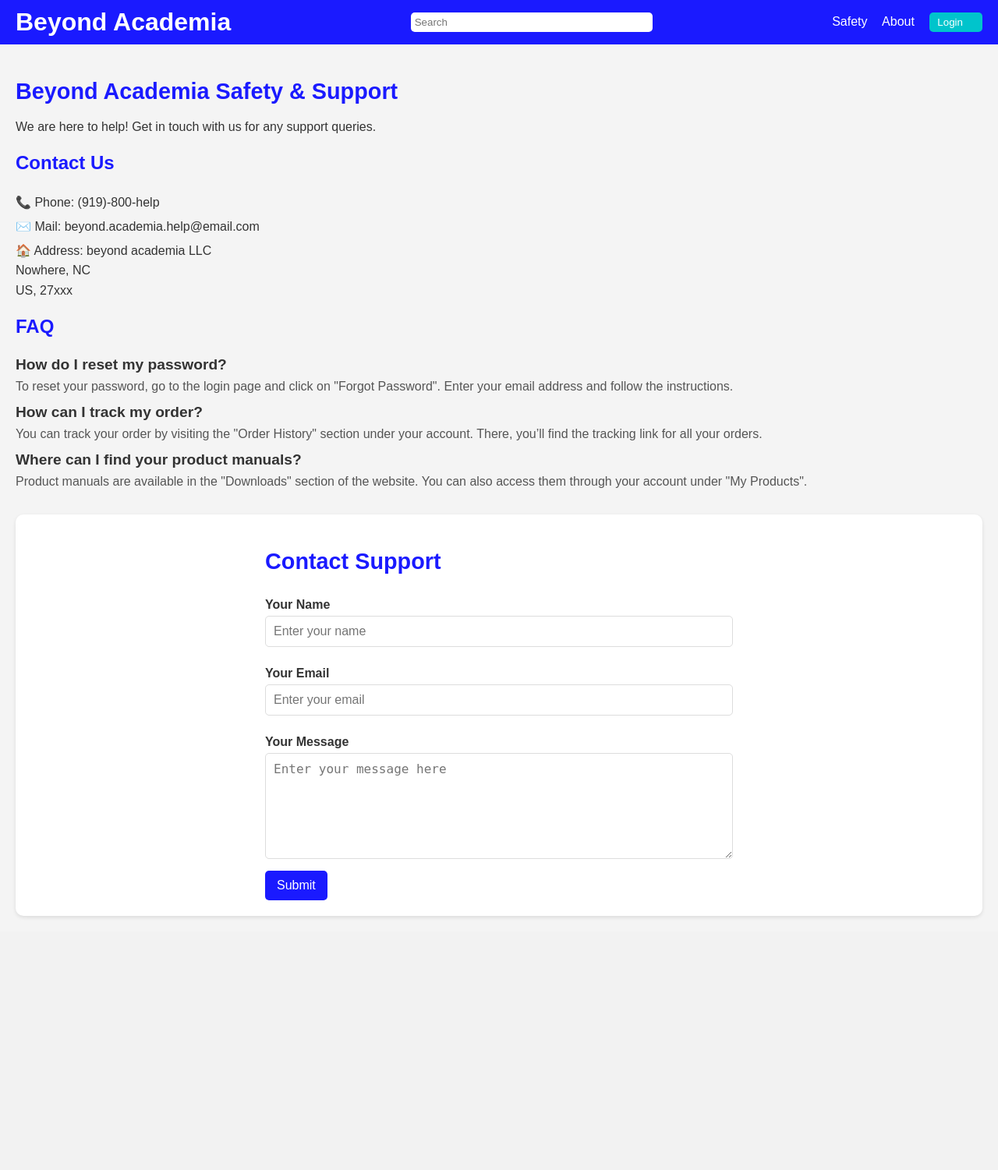
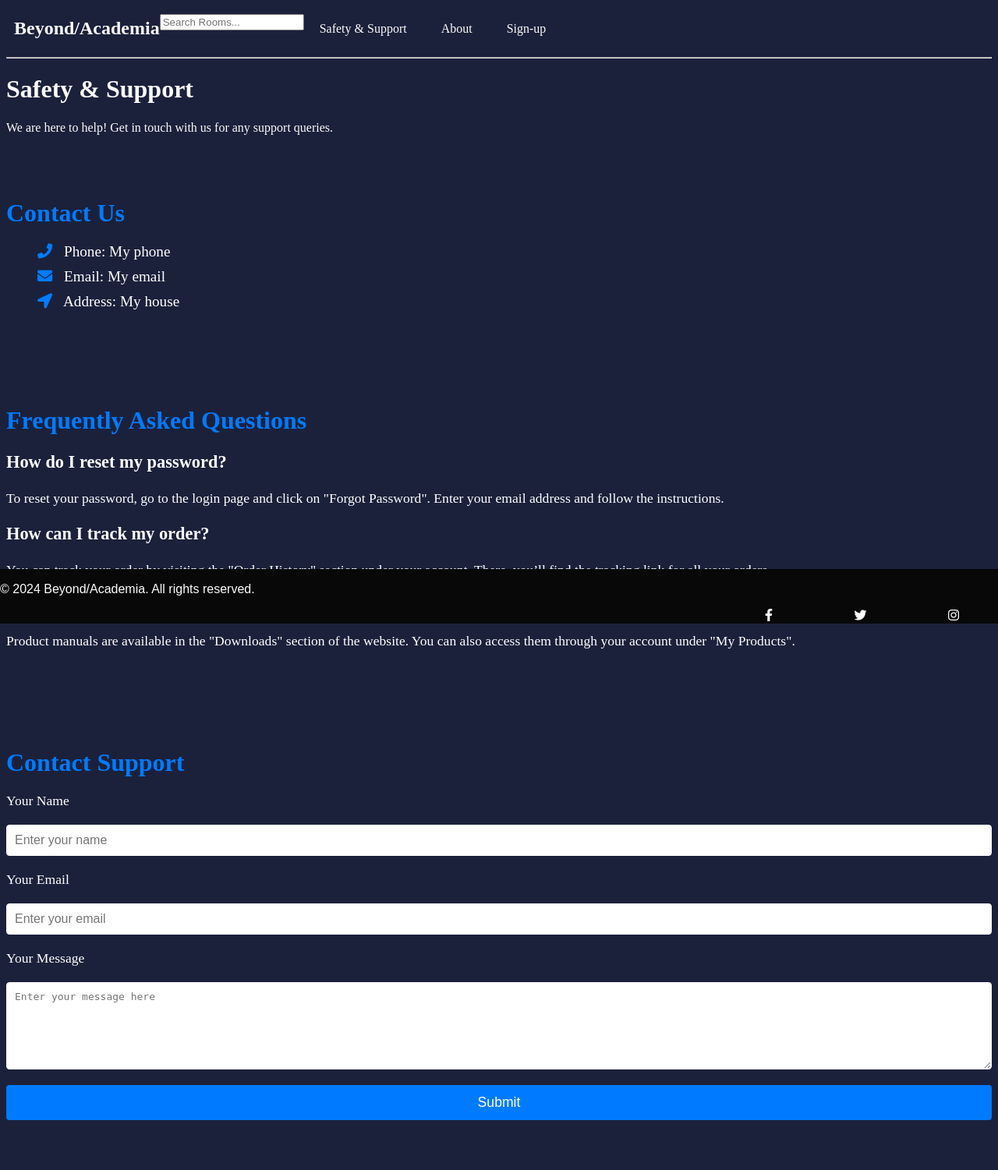
Before and after one commit to DarkerKin/Beyond-Academia-, a Django app: page /safety/ in a window 1280 px wide. Shown: the whole page at 78% size. Before the commit the page ends 1177 px from the top, so only its background shows below. Run offline with Django 4.2, Linux system fonts and the light colour scheme.

Commit message:
reverting commit

```diff
--- a/static/css/about.css
+++ b/static/css/about.css
@@ -11,7 +11,7 @@ header {
     align-items: center;
     background-color: #1a1aff;
     color: white;
-    padding: 10px 10px;
+    padding: 10px 20px;
 }
 
 .header-left h1 {
--- a/static/css/support.css
+++ /dev/null
@@ -1,137 +0,0 @@
-/* styles.css */
-body {
-    margin: 0;
-    font-family: Arial, sans-serif;
-    background-color: #f4f4f4;
-    color: #333;
-}
-
-header {
-    display: flex;
-    justify-content: space-between;
-    align-items: center;
-    background-color: #1a1aff;
-    color: white;
-    padding: 10px 20px;
-}
-
-.header-left h1 {
-    margin: 0;
-}
-
-.header-center input {
-    width: 300px;
-    padding: 5px;
-    border-radius: 5px;
-    border: none;
-}
-
-.header-right a {
-    color: white;
-    text-decoration: none;
-    margin-right: 15px;
-}
-
-.header-right button {
-    background-color: #00c4cc;
-    border: none;
-    color: white;
-    padding: 5px 10px;
-    border-radius: 5px;
-    cursor: pointer;
-}
-
-main {
-    padding: 20px;
-}
-
-.support h2 {
-    font-size: 1.8rem;
-    color: #1a1aff;
-    margin-bottom: 10px;
-}
-
-.support p {
-    line-height: 1.6;
-}
-
-.contact h3, .faq h3 {
-    font-size: 1.5rem;
-    margin-top: 20px;
-    color: #1a1aff;
-}
-
-.contact p {
-    font-size: 1rem;
-    margin: 5px 0;
-}
-
-.faq-item h4 {
-    font-size: 1.2rem;
-    margin: 10px 0 5px;
-    color: #333;
-}
-
-.faq-item p {
-    margin: 0 0 10px;
-    line-height: 1.5;
-    color: #555;
-}
-
-/* Support Form Section */
-.support-form {
-    background-color: white;
-    padding: 20px;
-    margin-top: 30px;
-    border-radius: 10px;
-    box-shadow: 0 2px 5px rgba(0, 0, 0, 0.1);
-}
-
-.support-form .container {
-    max-width: 600px;
-    margin: 0 auto;
-    text-align: left; /* Ensure all content is aligned to the left */
-}
-
-.support-form h2 {
-    font-size: 1.8rem;
-    margin-bottom: 20px;
-    color: #1a1aff;
-    text-align: left; /* Title aligned to the left */
-}
-
-.support-form form {
-    display: flex;
-    flex-direction: column;
-    text-align: left; /* Ensure all form elements align to the left */
-}
-
-.support-form label {
-    margin: 10px 0 5px;
-    font-weight: bold;
-    text-align: left;
-}
-
-.support-form input, .support-form textarea {
-    padding: 10px;
-    margin-bottom: 15px;
-    border: 1px solid #ddd;
-    border-radius: 5px;
-    font-size: 1rem;
-    text-align: left;
-}
-
-.support-form button {
-    background-color: #1a1aff;
-    color: white;
-    border: none;
-    padding: 10px 15px;
-    font-size: 1rem;
-    border-radius: 5px;
-    cursor: pointer;
-    align-self: flex-start; /* Align button to the left */
-}
-
-.support-form button:hover {
-    background-color: #0047cc;
-}
--- a/templates/navbar_links/about.html
+++ b/templates/navbar_links/about.html
@@ -1,4 +1,6 @@
+
 {% load static %}
+
 <!DOCTYPE html>
 <html lang="en">
 <head>
--- a/templates/navbar_links/safety.html
+++ b/templates/navbar_links/safety.html
@@ -1,58 +1,53 @@
 {% load static %}
+{% include '../navbar.html' %}
+
 <!DOCTYPE html>
 <html lang="en">
 <head>
     <meta charset="UTF-8">
     <meta name="viewport" content="width=device-width, initial-scale=1.0">
-    <title>Beyond Academia - Safety & Support</title>
-    <link rel="stylesheet" href="{% static 'css/support.css' %}">
+    <title>Safety & Support</title>
+    <link href="https://cdnjs.cloudflare.com/ajax/libs/font-awesome/5.15.3/css/all.min.css" rel="stylesheet"> <!-- Font Awesome for icons -->
+    <link rel="stylesheet" type="text/css" href="{% static 'css/main.css' %}">
 </head>
 <body>
-    <header>
-        <div class="header-left">
-            <h1>Beyond Academia</h1>
-        </div>
-        <div class="header-center">
-            <input type="text" placeholder="Search">
-        </div>
-        <div class="header-right">
-            <a href="/safety/">Safety</a>
-            <a href="/about/">About</a>
-            <button>
-                {% if request.user.is_authenticated%}
-                <a href="{% url 'logout'%}">Logout</a>
-                {% else %}
-                <a href="{% url 'login'%}">Login</a>
-                {% endif %}
-            </button>
+
+    <header class="header">
+        <div class="container">
+            <h1>Safety & Support</h1>
+            <p id="sup">We are here to help! Get in touch with us for any support queries.</p>
         </div>
     </header>
-    <main>
-        <section class="support">
-            <h2>Beyond Academia Safety & Support</h2>
-            <p>We are here to help! Get in touch with us for any support queries.</p>
-            <div class="contact">
-                <h3>Contact Us</h3>
-                <p>📞 Phone: (919)-800-help</p>
-                <p>✉️ Mail: beyond.academia.help@email.com</p>
-                <p>🏠 Address: beyond academia LLC<br>Nowhere, NC<br>US, 27xxx</p>
+
+    <section class="contact-info">
+        <div class="container">
+            <h2>Contact Us</h2>
+            <ul class="phone">
+                <li><i class="fas fa-phone"></i> Phone: My phone</li>
+                <li><i class="fas fa-envelope"></i> Email: My email</li>
+                <li><i class="fas fa-location-arrow"></i> Address: My house</li>
+            </ul>
         </div>
-            <div class="faq">
-                <h3>FAQ</h3>
+    </section>
+
+    <section class="faq">
+        <div class="container">
+            <h2>Frequently Asked Questions</h2>
             <div class="faq-item">
-                    <h4>How do I reset my password?</h4>
+                <h3>How do I reset my password?</h3>
                 <p>To reset your password, go to the login page and click on "Forgot Password". Enter your email address and follow the instructions.</p>
             </div>
             <div class="faq-item">
-                    <h4>How can I track my order?</h4>
+                <h3>How can I track my order?</h3>
                 <p>You can track your order by visiting the "Order History" section under your account. There, you’ll find the tracking link for all your orders.</p>
             </div>
             <div class="faq-item">
-                    <h4>Where can I find your product manuals?</h4>
+                <h3>Where can I find your product manuals?</h3>
                 <p>Product manuals are available in the "Downloads" section of the website. You can also access them through your account under "My Products".</p>
             </div>
         </div>
     </section>
+
     <section class="support-form">
         <div class="container">
             <h2>Contact Support</h2>
@@ -70,6 +65,4 @@
             </form>
         </div>
     </section>
-    </main>
-</body>
-</html>
+{% include '../footer.html' %}
```
Also changed, not shown: db.sqlite3. Lines whose indentation alone changed are shown as unchanged.
